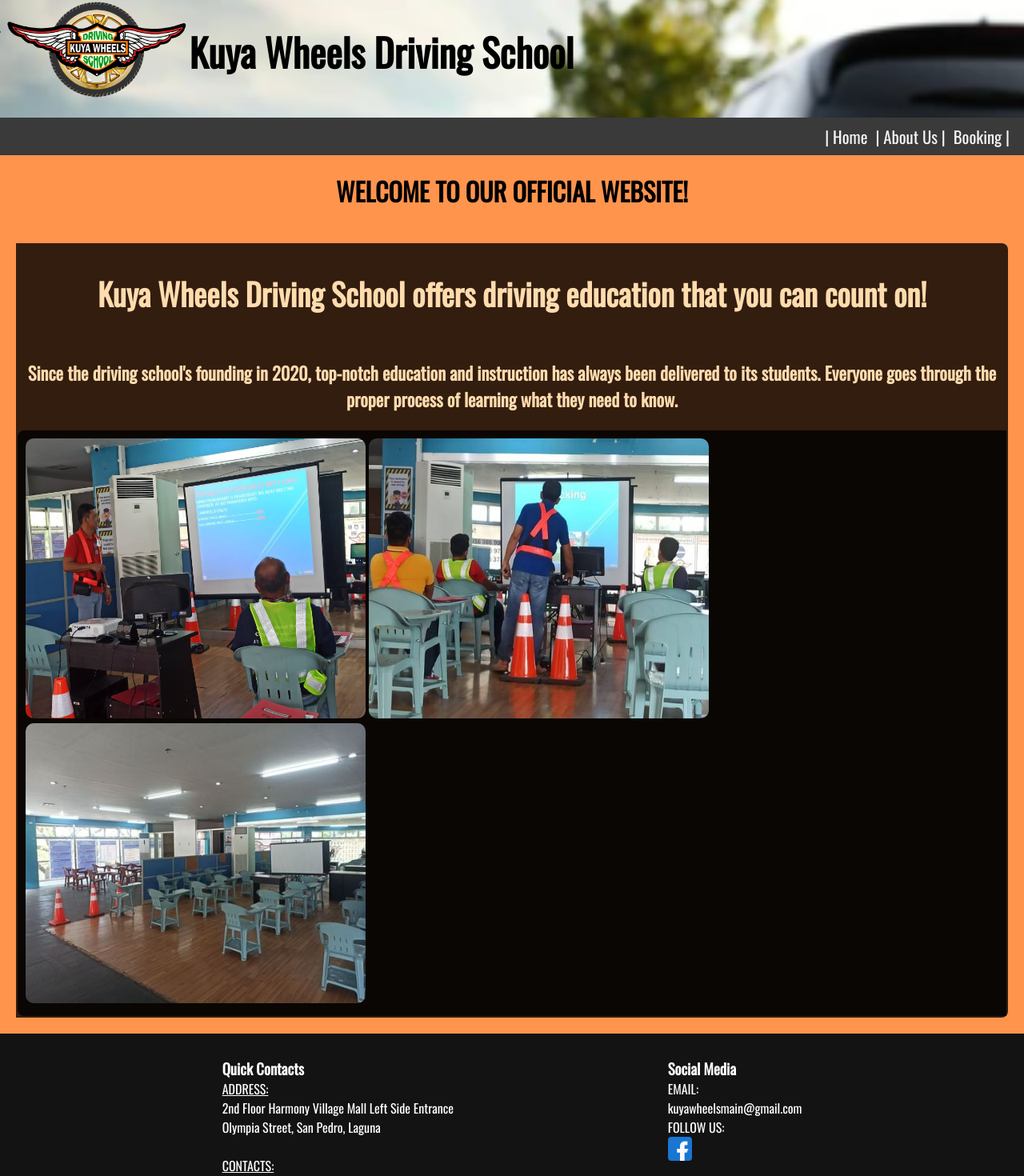
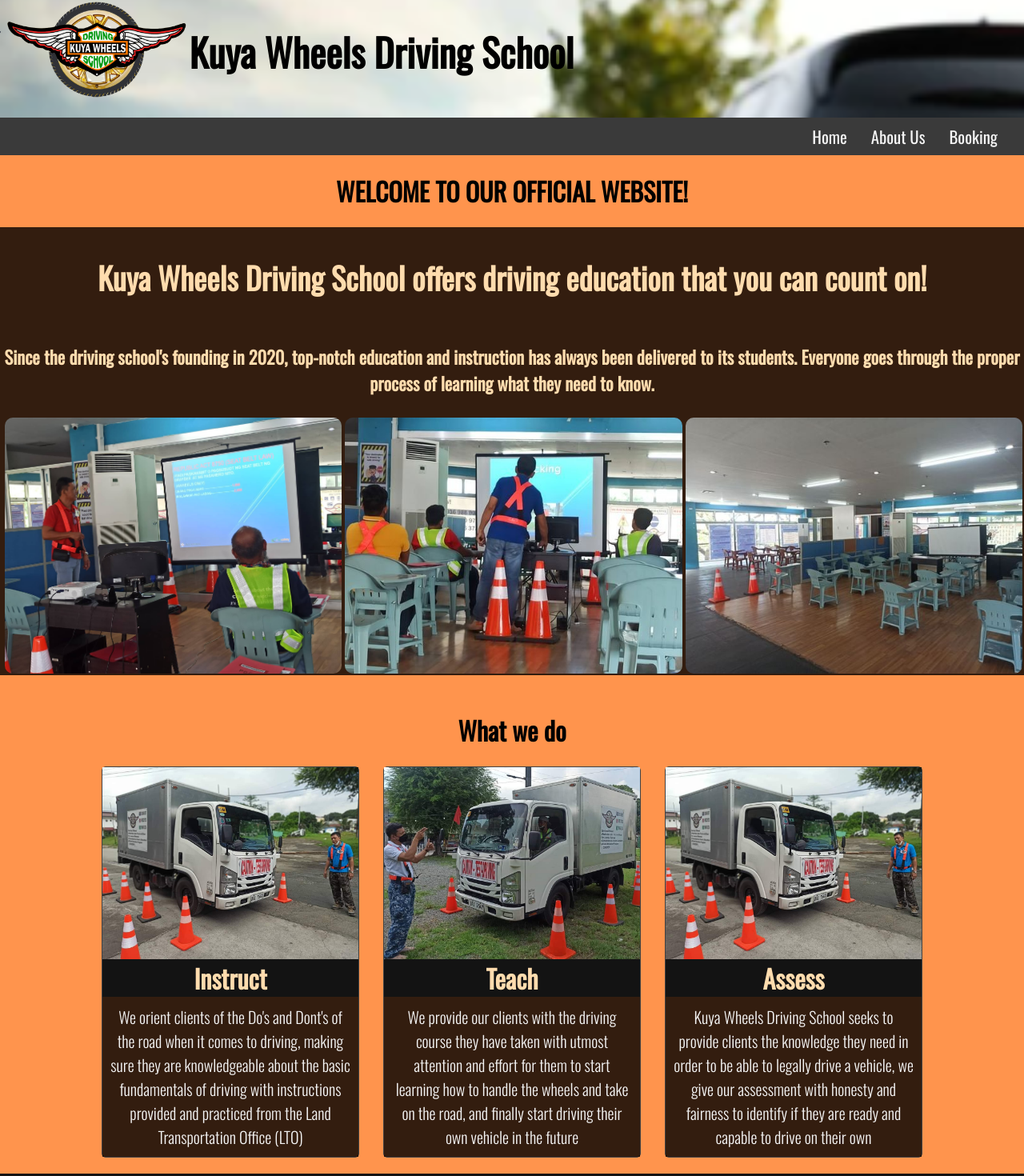
Before and after one commit to dongumayagay/kuya-wheels, a SvelteKit app: page / in a window 1280 px wide. Shown: the part 3-1473 px from the top of the page at 80% size. Built offline with nearby package versions, Linux system fonts and the light colour scheme.

Commit message:
minor css changes

```diff
--- a/src/routes/(customer-side)/+page.svelte
+++ b/src/routes/(customer-side)/+page.svelte
@@ -19,10 +19,51 @@
 			Since the driving school's founding in 2020, top-notch education and instruction has always been delivered to its students.
             Everyone goes through the proper process of learning what they need to know.
         </h3>
-		<div id="Pictures">
-			<img src="/proof2.jpg" alt="proof2" id="proof2">
-			<img src="/proof3.jpg" alt="proof3" id="proof3">
-			<img src="/proof4.jpg" alt="proof4" id="proof4">
+		<div style="display: flex; flex-direction:row;">
+			<div id="Pictures">
+				<img src="/proof2.jpg" alt="proof2" id="proof2">
+			</div>
+			<div id="Pictures">
+				<img src="/proof3.jpg" alt="proof3" id="proof3">
+			</div>
+			<div id="Pictures">
+				<img src="/proof4.jpg" alt="proof4" id="proof4">
+			</div>
+		</div>
+	</div>
+</div>
+<br>
+<div>
+	<div>
+		<h1>What we do</h1>
+	</div>
+	<div style="display: flex; flex-direction: row; justify-content:center;">
+		<div class="wPanel">
+			<img src="/truck1.jpg" alt="truck">
+			<h2>Instruct</h2>
+			<h4>
+				We orient clients of the Do's and Dont's of the road when it comes to driving, making sure they are
+				knowledgeable about the basic fundamentals of driving with instructions provided and practiced from
+				the Land Transportation Office (LTO)
+			</h4>
+		</div>
+		<div class="wPanel">
+			<img src="/Truck2.jpg" alt="truck">
+			<h2>Teach</h2>
+			<h4>
+				We provide our clients with the driving course they have taken with utmost attention and effort for them
+				to start learning how to handle the wheels and take on the road, and finally start driving their own
+				vehicle in the future
+			</h4>
+		</div>
+		<div class="wPanel">
+			<img src="/truck1.jpg" alt="truck">
+			<h2>Assess</h2>
+			<h4>
+				Kuya Wheels Driving School seeks to provide clients the knowledge they need in order to be able to legally
+				drive a vehicle, we give our assessment with honesty and fairness to identify if they are ready and capable
+				to drive on their own
+			</h4>
 		</div>
 	</div>
 </div>
@@ -43,45 +84,71 @@
         color: rgb(255, 220, 174);
         text-align: center;
     }
+	.wPanel{
+		display: flex;
+		flex-direction: column;
+
+		border: 1px solid rgb(66, 66, 66);
+		border-radius: 5px;
+		margin: 0 15px 20px 15px;
+
+		text-align: center;
+
+		width: 25%;
+	}
+	.wPanel h2{
+		background-color: rgb(19, 19, 19);
+
+		bottom: 0;
+		width: auto;
+		margin-top: 0;
+		margin-bottom: 0;
+	}
+	.wPanel h4{
+		background-color: rgba(0,0,0,0.8);
+		margin: 0;
+		padding: 10px;
+		color: whitesmoke;
+		font-weight: 300;
+		font-size: 20px;
+	}
     #proof2{
-		width: 425px;
-		height: 350px;
+		width: 100%;
+		height: 100%;
         border-radius: 10px;
 	}
     #proof3{
-		width: 425px;
-		height: 350px;
+		width: 100%;
+		height: 100%;;
         border-radius: 10px;
 	}
 	#proof4{
-		width: 425px;
-		height: 350px;
+		width: 100%;
+		height: 100%;
         border-radius: 10px;
 	}
     #Form1 {
 		border-radius: 10px;
-		margin: 20px;
-		display: flex;
-		flex-direction: row;
-	}
-	#profileInfo, #Pictures {
-		background-color: rgba(0,0,0,0.8);
+		margin: 0;
 	}
 	#profileInfo{
         padding: 2px;
 		color: whitesmoke;
+		background-color: rgba(0,0,0,0.8);
 		font-size: 1.2em;
-
-		border-top-right-radius: 8px;
-		border-bottom-right-radius: 8px;
 
 		display: flex;
 		flex-direction: column;
 	}
 	#Pictures{
-        padding: 10px;
+		display: flex;
+		width: 100%;
+        padding: 2px;
 		border-top-left-radius: 8px;
 		border-bottom-left-radius: 8px;
 	}
+	#Pictures img{
+		margin: 2px;
+	}
 
 </style>
--- a/src/routes/(customer-side)/Footer.svelte
+++ b/src/routes/(customer-side)/Footer.svelte
@@ -6,16 +6,11 @@
         </h1>
     </div> -->
     <div class="footerContact">
-        <h3>Quick Contacts</h3>
-
-		<p class=labels>ADDRESS:</p>
-        <p>2nd Floor Harmony Village Mall Left Side Entrance <br>Olympia Street, San Pedro, Laguna</p>
-        <br>
-		<p class=labels>CONTACTS:</p>
+		<h3>Contacts</h3>
         <p>+63 969 476 3734<br>+63 992 320 9710<br>+63 915 977 7958</p>
         <p class=labels>TELEPHONE:</p>
 		<p>(02) 877-73441</p>
-	</div>
+    </div>
     <div class="footerContact">
         <h3>Social Media</h3>
 		<p>
@@ -24,6 +19,10 @@
 		<p>
 			FOLLOW US: <br> <a href="https://www.facebook.com/KuyaWheelsDrivingSchool" target="_blank" rel="noopener noreferrer"> <img src="/facebook.png" alt="Kuya Wheels Facebook" style="width:30px;"></a>
 		</p>
+	</div>
+    <div class="footerContact">
+        <h3>Address</h3>
+        <p>2nd Floor Harmony Village Mall Left Side Entrance <br>Olympia Street, San Pedro, Laguna</p>
 	</div>
 </footer>
 
--- a/src/routes/(customer-side)/Navbar.svelte
+++ b/src/routes/(customer-side)/Navbar.svelte
@@ -1,8 +1,8 @@
 <nav>
 	<div class="link-container">
-		<a href="/">| Home </a>
-		<a href="/aboutus">| About Us |</a>
-		<a href="/book"> Booking |</a>
+		<a href="/">Home</a>
+		<a href="/aboutus">About Us</a>
+		<a href="/book">Booking</a>
 	</div>
 </nav>
 
@@ -26,7 +26,8 @@
 	}
 	a{
 		color: whitesmoke;
-		padding-left: 10px;
+		margin-left: 15px;
+		margin-right: 15px;
 	}
 	a:link {
 		text-decoration: none;
--- a/src/routes/(customer-side)/aboutus/+page.svelte
+++ b/src/routes/(customer-side)/aboutus/+page.svelte
@@ -11,7 +11,7 @@
 		<h2>
 			About Kuya Wheels Driving School and your Instructor
 		</h2>
-		<p>
+		<p style="margin: 20px;">
 			The owner and driving instructor of Kuya Wheels Driving School is Joselito A. Balagbis, commonly referred to
 			by friends as "Kuya Joy". His career in the automotive industry started in 1994 when he became a Stencil Boy for
 			one of the branches of the Land Transportation Office of the Philippines and worked his way up to
@@ -54,7 +54,7 @@
 				Throughout the course of his career, Mr. Balagbis obtained his knowledge by taking the appropriate TESDA courses
 				and passing every one of them with flying colors. His ever-expanding arsenal of National Certificates are proof of his
 				dedication to his craft. These are:
-				</h5>
+			</h5>
 			<p>
 				- NC II in DRIVING<br>- NC III in DRIVING (PASSENGER BUS/ STRAIGHT TRUCK)<br>
 				- NC III in DRIVING (ARTICULATED VEHICLE)<br>- NC III in AUTOMOTIVE SERVICING<br>- NC II in AUTOMOTIVE SERVICING (CHASSIS REPAIR)<br>
@@ -83,7 +83,7 @@
 		flex-direction: row;
 	}
 	#profileInfo, #profilePicture {
-		padding: 10px;
+		padding: 20px;
 		background-color: rgba(0,0,0,0.8);
 	}
 	#profileInfo{
@@ -97,6 +97,13 @@
 		flex-direction: column;
 	}
 	#profilePicture{
+		padding: 0;
+		border-top-left-radius: 8px;
+		border-bottom-left-radius: 8px;
+	}
+	#profilePicture img{
+		width: 100%;
+		height: 100%;
 		border-top-left-radius: 8px;
 		border-bottom-left-radius: 8px;
 	}
```
Also changed, not shown: src/routes/(customer-side)/book/+page.svelte (+9 -3 lines), static/Truck2.jpg (added), static/truck1.jpg (added).
